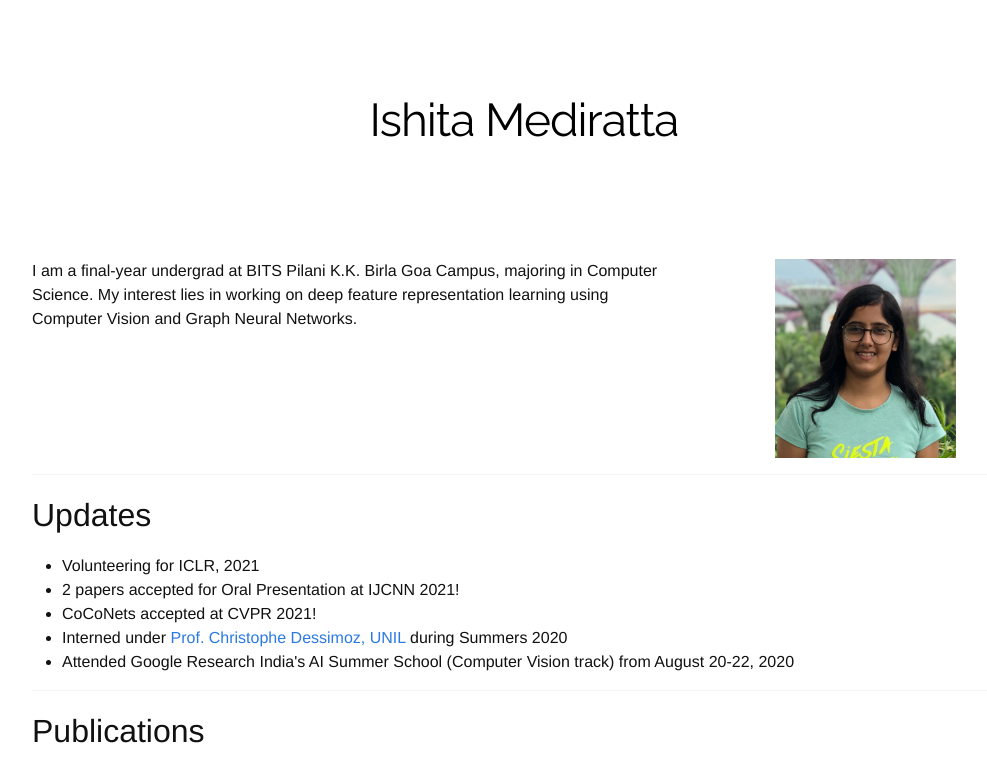
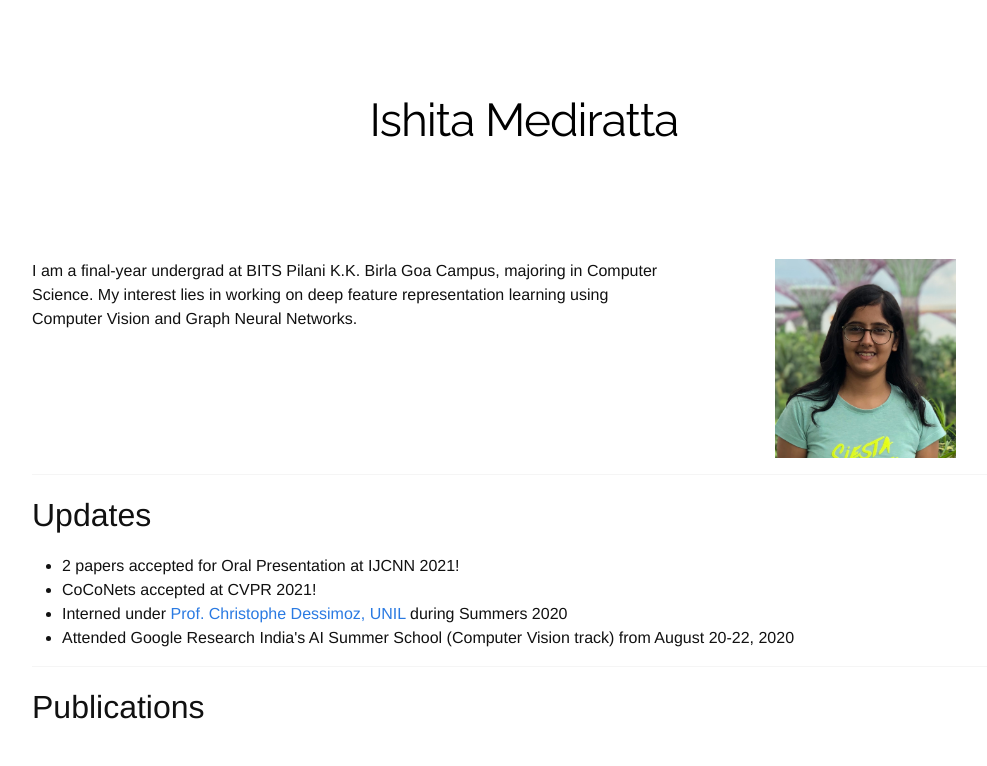
Before and after one commit to ishitamed19/ishitamed19.github.io, a Jekyll site: the page built from index.html, in a window 1280 px wide, cut to the strip 0-766 px from the top of the page. Shown: the whole strip, without its empty margins (116-1103 px from the left). Built offline with Jekyll 4.4.1, drawn with Linux system fonts in a browser that asks for light colours; nearby versions of some CDN libraries; some web fonts are replaced.

Commit message:
Update index.html

```diff
--- a/index.html
+++ b/index.html
@@ -9,9 +9,7 @@ title: "Ishita Mediratta"
 
 	<div class="eight columns">
 		<p>I am a final-year undergrad at BITS Pilani K.K. Birla Goa Campus, majoring in Computer Science. My interest lies in working on deep feature representation learning using Computer Vision and Graph Neural Networks.
-      <!--<br><br>Presently, I am working as a Research Assistant at the Machine Learning Department, CMU, where I am working writing my udergraduate thesis under <a href="https://www.cs.cmu.edu/~katef/">Prof. Katerina Fragkiadaki</a>. -->
-      <!-- <br><br>In the past, I have had the good fortune to intern at UNIL, IIIT Hyderabad and CSIR-IGIB, where I worked on problems at the intersection of Biology and ML. I have also been associated with <a href="https://www.binnlabs-goa.in">BINN Labs</a> where I researched on Spiking Neural Networks for Vision, as well as <a href="">APPCAIR</a>, where I am currently researching on Theoretic Approaches for Overparametrized A-ReLU and Lipschitz Adaptive Learning Rates.
-      During my high school years, I developed iOS applications and was a recipient of WWDC Apple and FBF8 Scholarships. --></p>
+
 
 <!-- 		<center class="prof-summary"> <h1 class="page-heading"><a class="post-link " href="/about">Professional Summary</a> </h1></center> -->
 	</div>
@@ -26,7 +24,6 @@ title: "Ishita Mediratta"
 
 <h1 style="text-align:left" align="left">Updates</h1>
 <ul>
-  <li>Volunteering for ICLR, 2021</li>
   <li>2 papers accepted for Oral Presentation at IJCNN 2021!</li>
   <li>CoCoNets accepted at CVPR 2021!</li>
   <li>Interned under <a href="http://lab.dessimoz.org/">Prof. Christophe Dessimoz, UNIL</a> during Summers 2020</li>
```
